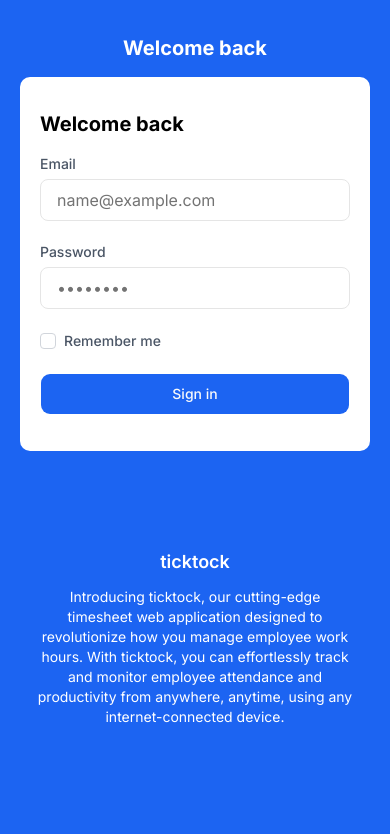
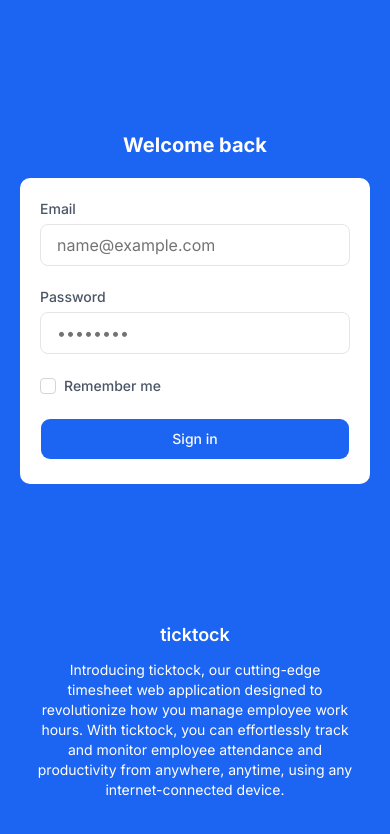
Before and after one commit to vipin23-sourse/ticktock, a Next.js app: page /login in a window 390 px wide. Shown: the top 834 px of the page. Built offline with nearby package versions, Linux system fonts and the light colour scheme.

Commit message:
login page style fixed

```diff
--- a/src/app/(auth)/login/page.tsx
+++ b/src/app/(auth)/login/page.tsx
@@ -10,16 +10,16 @@ const LoginPage = () => {
     <section className="h-screen bg-primary">
       <div className="w-full h-full flex flex-col justify-center items-center md:grid md:grid-cols-2 sm:p-0 p-5">
 
-          <div className='flex items-center justify-center my-4 '>
-            <h1 className="text-white leading-tight text-xl font-bold">Welcome back</h1>
-          </div>
+
+            <h1 className="text-white max-sm:mt-auto leading-tight text-xl font-bold md:hidden block">Welcome back</h1>
+
 
 
         {/* Left Form Column */}
-        <div className="grid items-center w-full h-full px-5 sm:px-20 md:px-30 lg:px-40 xl:px-72 bg-white sm:rounded-none rounded-lg py-6 sm:py-0">
+        <div className="grid items-center w-full max-sm:mt-5 max-sm:mb-auto sm:h-full px-5 sm:px-20 md:px-30 lg:px-40 xl:px-72 bg-white sm:rounded-none rounded-lg py-6 sm:py-0">
           <div className="max-w-xl w-full mx-auto">
 
-              <h1 className="text-black leading-tight text-xl font-bold mb-5">Welcome back</h1>
+              <h1 className="text-black leading-tight text-xl font-bold mb-5 md:block hidden">Welcome back</h1>
 
 
             <LoginForm />
@@ -27,7 +27,7 @@ const LoginPage = () => {
         </div>
 
 
-        <div className="bg-primary h-full px-4 sm:px-20 md:px-30 lg:px-40 xl:px-72 text-white grid items-center my-auto text-center md:text-left py-6 md:py-0">
+        <div className="bg-primary max-sm:items-end max-sm:m-0 sm:h-full px-4 sm:px-20 md:px-30 lg:px-40 xl:px-72 text-white grid items-center my-auto text-center md:text-left py-6 md:py-0">
           <div className="max-w-xl mx-auto md:mx-0">
             <h1 className="text-lg sm:text-[2.5rem] font-semibold leading-normal mb-3">ticktock</h1>
             <p className='sm:text-normal text-sm'>
```
